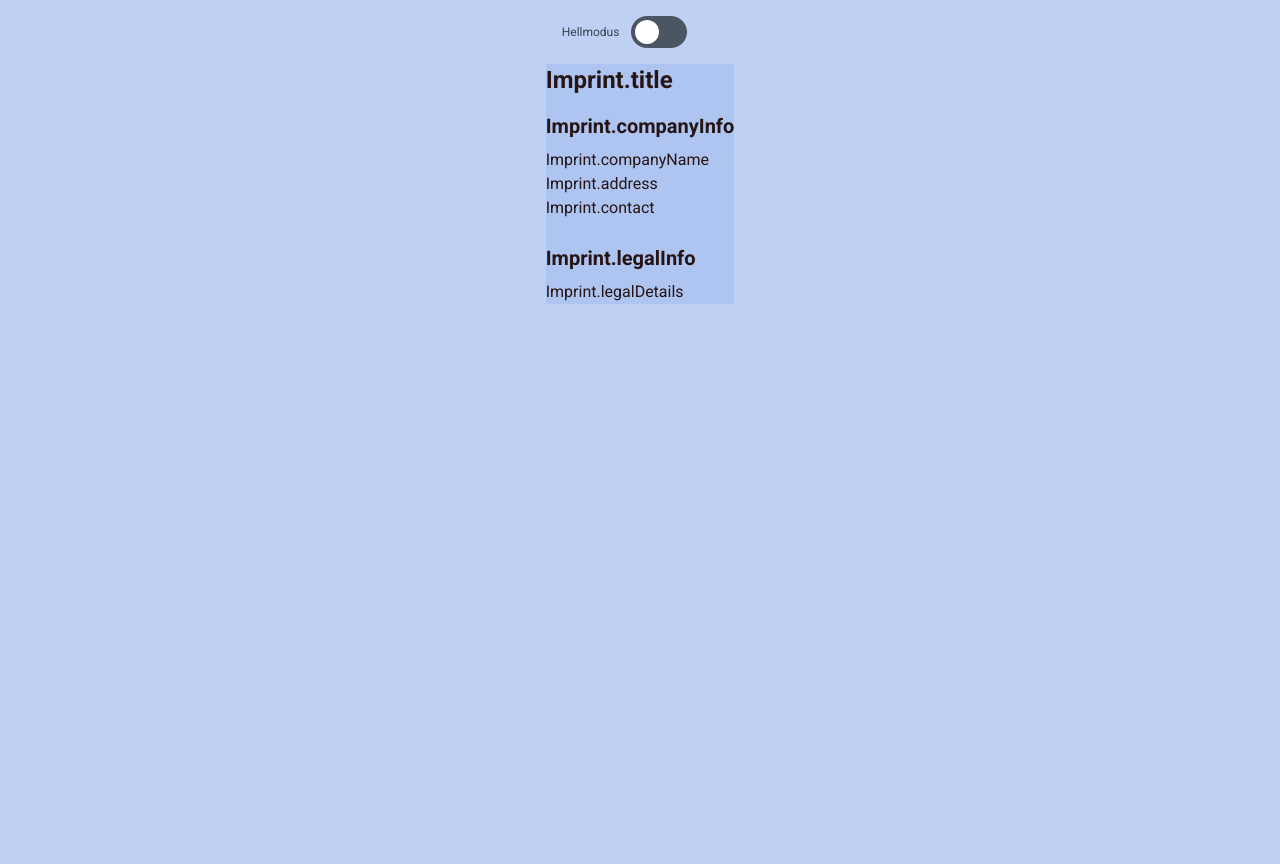
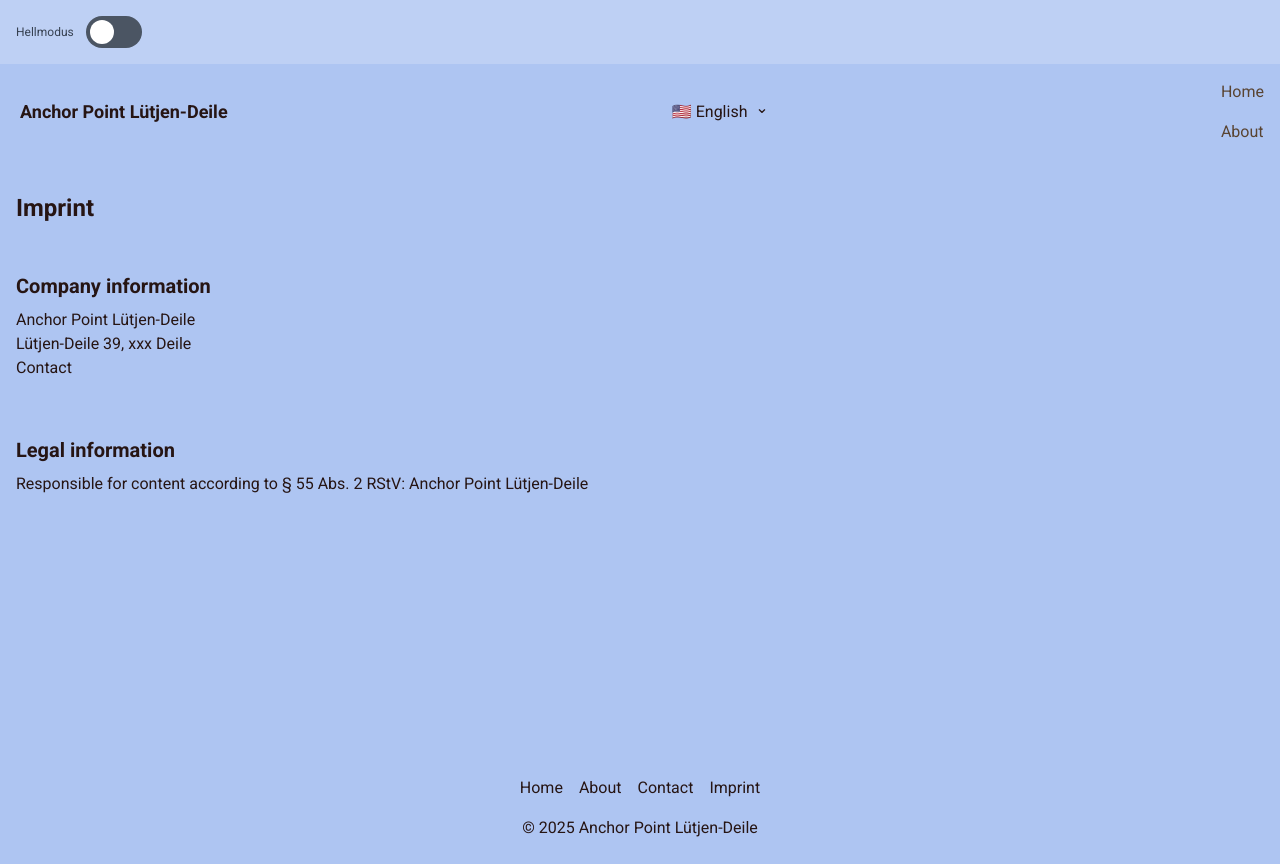
Before and after one commit to UrsulaMontag/jsm-website, a Next.js app: page /en/imprint in a window 1280 px wide. Before the commit the page ends 800 px from the top, so only its background shows below. Built offline with nearby package versions, Linux system fonts and the light colour scheme.

Commit message:
Adjust layout and create imprlint test

```diff
--- a/messages/de.json
+++ b/messages/de.json
@@ -28,5 +28,14 @@
       "de": "🇩🇪 Deutsch",
       "en": "🇺🇸 Englisch"
     }
+  },
+  "Imprint": {
+    "title": "Impressum",
+    "companyInfo": "Firmeninformation",
+    "companyName": "Ankerplatz Lütjen-Deile",
+    "address": "Lütjen-Deile 39, xxx Deile",
+    "contact": "Kontakt",
+    "legalInfo": "Rechtliche Informationen",
+    "legalDetails": "Inhaltlich verantwortlich gemäß § 55 Abs. 2 RStV: Ankerplatz Lütjen-Deile"
   }
 }
--- a/messages/en.json
+++ b/messages/en.json
@@ -28,5 +28,14 @@
       "de": "🇩🇪 German",
       "en": "🇺🇸 English"
     }
+  },
+  "Imprint": {
+    "title": "Imprint",
+    "companyInfo": "Company information",
+    "companyName": "Anchor Point Lütjen-Deile",
+    "address": "Lütjen-Deile 39, xxx Deile",
+    "contact": "Contact",
+    "legalInfo": "Legal information",
+    "legalDetails": "Responsible for content according to § 55 Abs. 2 RStV: Anchor Point Lütjen-Deile"
   }
 }
--- a/src/app/[locale]/imprint/page.tsx
+++ b/src/app/[locale]/imprint/page.tsx
@@ -5,14 +5,15 @@ export const metadata: Metadata = {
     title: "Imprint | Steinhuder Meer Holiday Home",
     description: "Discover Lütjen-Deile-39, a serene holiday home at the beautiful Steinhuder Meer in Niedersachsen. Perfect for a peaceful getaway surrounded by nature.",
 
-}
+};
 
 export default function Imprint() {
     const t = useTranslations("Imprint");
 
     return (
-        <main>
-            <h1 className="text-2xl font-bold mb-4">{t('title')}</h1>
+        <main className="flex-1 w-full max-w-screen-xl mx-auto px-4 py-8">
+            <div className="flex flex-col sm:gap-8 items-center sm:items-start">
+                <h1 role="heading" className="text-2xl font-bold mb-4">{t('title')}</h1>
                 <section aria-labelledby="company-info-heading">
                     <h2 id="company-info-heading" className="text-xl font-semibold mb-2">{t('companyInfo')}</h2>
                     <p>{t('companyName')}</p>
@@ -23,6 +24,7 @@ export default function Imprint() {
                     <h2 id="legal-info-heading" className="text-xl font-semibold mb-2">{t('legalInfo')}</h2>
                     <p>{t('legalDetails')}</p>
                 </section>
+            </div>
         </main>
-    )
+    );
 }
--- a/src/app/[locale]/layout.tsx
+++ b/src/app/[locale]/layout.tsx
@@ -1,4 +1,4 @@
-import "../globals.css";
+import "@/app/globals.css";
 import {Locale} from "@/i18n/routing";
 import {NextIntlClientProvider} from "next-intl";
 import {ReactNode} from "react";
@@ -6,6 +6,8 @@ import {getLayoutProps, metadata, viewport} from "./rootLayoutProps";
 import {ThemeProvider} from '../helper/ThemeProvider';
 import ThemeWrapper from '../helper/ThemeWrapper';
 import {roboto} from "../../../styles/fonts";
+import Header from "@/app/components/base/header/Header";
+import Footer from "@/app/components/base/Footer";
 
 type LayoutProps = {
     children: ReactNode;
@@ -26,11 +28,14 @@ export default async function RootLayout({
             <html lang={locale as string || 'de'}>
             <body
                 className={
-                    `${roboto.className} antialiased bg-light-bg bg-opacity-80 text-light-text max-w-screen-xl flex flex-col justify-center items-center mx-auto`}>
+                    `${roboto.className} antialiased min-h-screen flex flex-col bg-light-bg bg-opacity-80 text-light-text`
+                }>
             <ThemeWrapper>
                 <NextIntlClientProvider messages={messages || undefined}>
-                    <div data-testid="intl-provider">
+                    <div className="flex flex-col min-h-screen w-full" data-testid="intl-provider">
+                        <Header/>
                         {children}
+                        <Footer/>
                     </div>
                 </NextIntlClientProvider>
             </ThemeWrapper>
--- a/src/app/[locale]/page.tsx
+++ b/src/app/[locale]/page.tsx
@@ -1,10 +1,8 @@
 'use client';
 
-import Header from "@/app/components/base/header/Header";
 import {useEffect, useState} from "react";
 import {ImageType} from "@/types/cloudinary";
 import Hero from '../components/Hero';
-import Footer from "@/app/components/base/Footer";
 
 
 export default function Home() {
@@ -25,9 +23,7 @@ export default function Home() {
 
     return (
         <>
-            <Header/>
             <Hero heroImage={heroImage}/>
-            <Footer/>
         </>
     );
 }
```
Also changed, not shown: 2 other files (tests, documents, lock files or other folders). Lines whose indentation alone changed are shown as unchanged.
